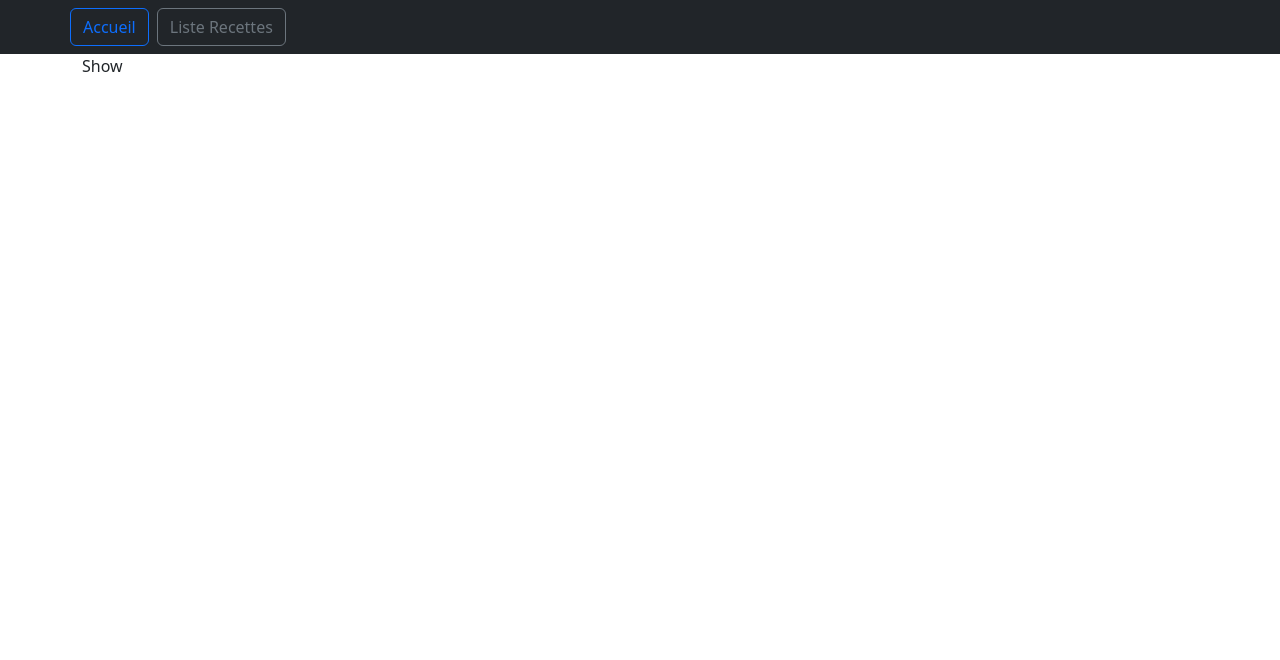
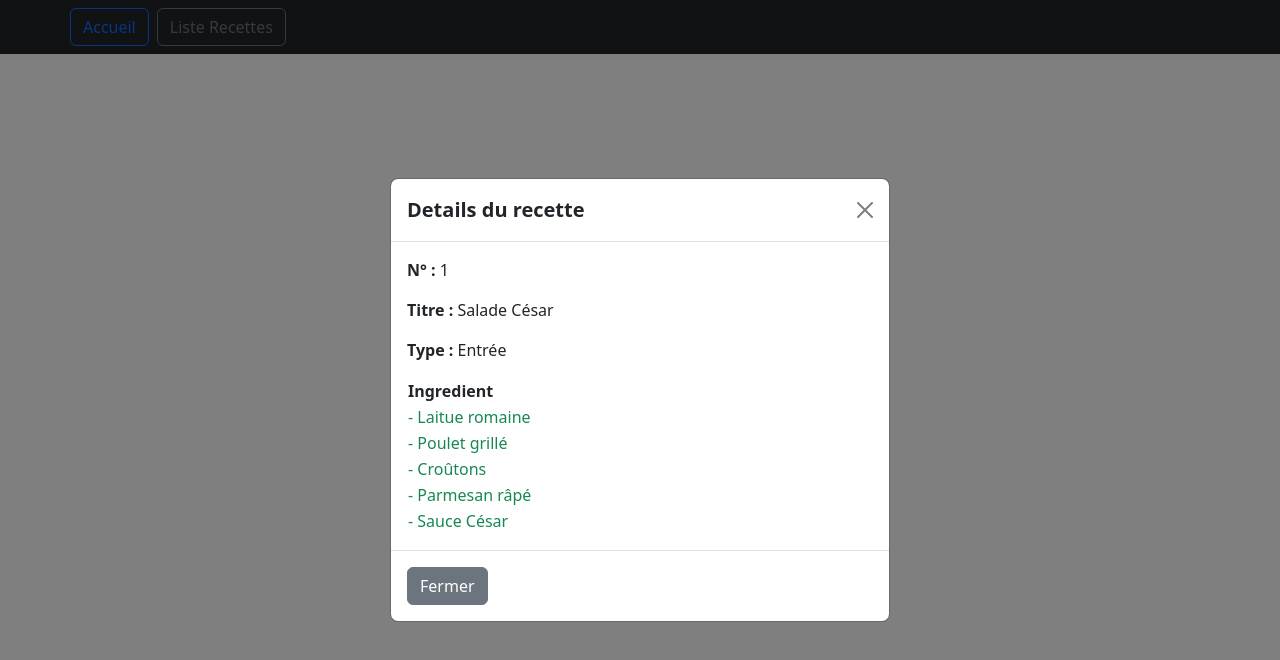
Before and after one commit to Mbaye01/Challenge-Gestion-Recette, a Vue app: page /recette/show/1 in a window 1280 px wide. Shown: the top 660 px of the page. Built offline with nearby package versions, Linux system fonts and the light colour scheme.

Commit message:
Gestion Details recettes

```diff
--- a/package.json
+++ b/package.json
@@ -21,6 +21,7 @@
     "vue-router": "^4.4.3"
   },
   "devDependencies": {
+    "@types/bootstrap": "^5.2.10",
     "@vitejs/plugin-vue": "^5.1.2",
     "vite": "^5.4.2"
   }
--- a/src/store/recipeStore.js
+++ b/src/store/recipeStore.js
@@ -1,7 +1,8 @@
 import { defineStore } from "pinia";
-import { reactive } from "vue";
+import { reactive, ref } from "vue";
 
 export const useRecipeStore = defineStore("RecipeStore", () => {
+  //variables
   const recipes = reactive([
     {
       id: 1,
@@ -47,9 +48,16 @@ export const useRecipeStore = defineStore("RecipeStore", () => {
       ],
     },
   ]);
+  const val = ref(0)
+
+
+
+  //Functions
   const del = (id) => {
     recipes.splice(id, 1);
   };
-
-  return { recipes, del };
+  const get = (index) => {
+    val.value = index
+  }
+  return { recipes, val, del, get };
 });
--- a/src/views/recette/Edit.vue
+++ b/src/views/recette/Edit.vue
@@ -1,7 +1,11 @@
-<template>Edit</template>
+<template>
+  <h1>edit</h1>
+</template>
 
 <script setup>
+
 </script>
 
 <style>
+
 </style>
--- a/src/views/recette/List.vue
+++ b/src/views/recette/List.vue
@@ -41,7 +41,11 @@ const destroy = (index) => {
             <button
               class="btn-sm btn btn-outline-primary ms-2"
               @click="
-                route.push({ name: 'recette-show', params: { id: recipe.id } })
+                store.get(index),
+                  route.push({
+                    name: 'recette-show',
+                    params: { id: recipe.id },
+                  })
               "
             >
               <i class="fas fa-eye"></i>
@@ -49,7 +53,10 @@ const destroy = (index) => {
             <button
               class="btn-sm btn btn-outline-secondary ms-2"
               @click="
-                route.push({ name: 'recette-edit', params: { id: recipe.id } })
+                route.push({
+                  name: 'recette-edit',
+                  params: { id: recipe.id },
+                })
               "
             >
               <i class="fas fa-edit"></i>
--- a/src/views/recette/Show.vue
+++ b/src/views/recette/Show.vue
@@ -1,11 +1,90 @@
 <script setup>
+import { useRouter } from "vue-router";
+import { ref, onMounted } from "vue";
+import { Modal } from "bootstrap";
 
+import { useRecipeStore } from "@store/recipeStore";
+
+const store = useRecipeStore();
+const recettetModal = ref(null);
+const route = useRouter();
+
+const recipes = store.recipes;
+
+onMounted(() => {
+  const modalElement = recettetModal.value;
+  const bootstrapModal = new Modal(modalElement);
+  bootstrapModal.show();
+});
 </script>
 
 <template>
-  Show
+  <div class="container-fluid">
+    <div
+      class="modal fade"
+      id="modalId"
+      ref="recettetModal"
+      tabindex="-1"
+      data-bs-backdrop="static"
+      data-bs-keyboard="false"
+      role="dialog"
+      aria-labelledby="modalTitleId"
+      aria-hidden="false"
+    >
+      <div
+        class="modal-dialog modal-dialog-scrollable modal-dialog-centered modal"
+        role="document"
+      >
+        <div class="modal-content">
+          <div class="modal-header">
+            <h5 class="modal-title fw-bold text-center" id="modalTitleId">
+              Details du recette
+            </h5>
+            <button
+              type="button"
+              class="btn-close"
+              data-bs-dismiss="modal"
+              aria-label="Close"
+              @click="route.push({ name: 'recette' })"
+            ></button>
+          </div>
+          <div class="modal-body">
+            <p v-if="recipes[store.val].id">
+              <span class="fw-bold">N° : </span>{{ recipes[store.val].id }}
+            </p>
+            <p v-if="recipes[store.val].title">
+              <span class="fw-bold">Titre : </span
+              >{{ recipes[store.val].title }}
+            </p>
+            <p v-if="recipes[store.val].type">
+              <span class="fw-bold">Type : </span>{{ recipes[store.val].type }}
+            </p>
+            <div v-if="recipes[store.val].ingredients">
+              <thead>
+                <th colspan="{{ recipes.ingredients.length }}">Ingredient</th>
+              </thead>
+              <tbody>
+                <tr
+                  v-for="(ingredient, val) in recipes[store.val].ingredients"
+                  :key="val"
+                >
+                  <td class="text-success">- {{ ingredient }}</td>
+                </tr>
+              </tbody>
+            </div>
+          </div>
+          <div class="modal-footer d-flex justify-content-between">
+            <button
+              type="button"
+              class="btn btn-secondary"
+              @click="route.push({ name: 'recette' })"
+              data-bs-dismiss="recette"
+            >
+              Fermer
+            </button>
+          </div>
+        </div>
+      </div>
+    </div>
+  </div>
 </template>
-
-<style scoped>
-
-</style>
```
Also changed, not shown: 1 other file (tests, documents, lock files or other folders).
